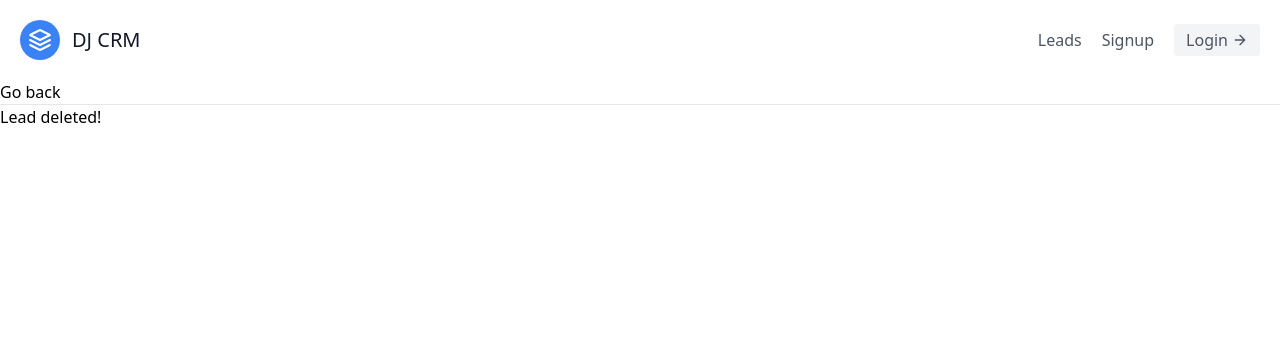
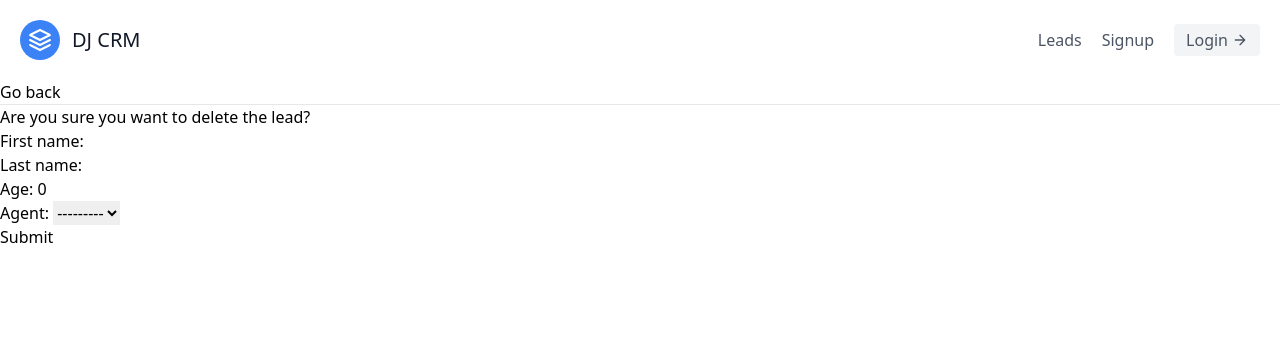
Before and after one commit to 6AAE10/djcrm, a Django app: template leads/templates/leads/lead_delete.html in a window 1280 px wide. Shown: the top 340 px of the page. Run offline with Django 3.2, Linux system fonts and the light colour scheme; the template is opened without the code that fills it: values that come from a table or form of the project are taken from there, others are empty; parts of the project's set-up code (start-up, migrations or seed data) failed here and were passed over.

Commit message:
class based views implemented

```diff
--- a/djcrm/urls.py
+++ b/djcrm/urls.py
@@ -15,11 +15,11 @@ Including another URLconf
 """
 from django.contrib import admin
 from django.urls import path, include
-from leads.views import landing_page
+from leads.views import landing_page, LandingPageView
 
 
 urlpatterns = [
     path('admin/', admin.site.urls),
-    path('', landing_page, name='landing-page'),
+    path('', LandingPageView.as_view(), name='landing-page'),
     path('leads/', include('leads.urls', namespace="leads")),
 ]
--- a/leads/templates/leads/lead_delete.html
+++ b/leads/templates/leads/lead_delete.html
@@ -2,5 +2,10 @@
 {% block content %}
     <a href="{% url 'leads:lead-list' %}">Go back</a>
     <hr>
-    <h1>Lead deleted!</h1>
+    <h1>Are you sure you want to delete the lead?</h1>
+    <form method="post">
+        {% csrf_token %}
+        {{ form.as_p }}
+        <button type="submit">Submit</button>
+    </form>
 {% endblock content %}
--- a/leads/urls.py
+++ b/leads/urls.py
@@ -1,12 +1,15 @@
 from django.urls import path
-from .views import lead_list, lead_detail, lead_create, lead_update, lead_delete
+from .views import (
+    lead_list, lead_detail, lead_create, lead_update, lead_delete,
+    LeadListView, LeadDetailView, LeadCreateView, LeadUpdateView, LeadDeleteView
+)
 
 app_name = 'leads'
 
 urlpatterns = [
-    path('', lead_list, name='lead-list'),
-    path('<int:pk>/', lead_detail, name='lead-detail'),
-    path('<int:pk>/update/', lead_update, name='lead-update'),
-    path('<int:pk>/delete/', lead_delete, name='lead-delete'),
-    path('create/', lead_create, name='lead-create'),
+    path('', LeadListView.as_view(), name='lead-list'),
+    path('<int:pk>/', LeadDetailView.as_view(), name='lead-detail'),
+    path('<int:pk>/update/', LeadUpdateView.as_view(), name='lead-update'),
+    path('<int:pk>/delete/', LeadDeleteView.as_view(), name='lead-delete'),
+    path('create/', LeadCreateView.as_view(), name='lead-create'),
 ]
```
Also changed, not shown: leads/views.py (+42 -1 lines).
